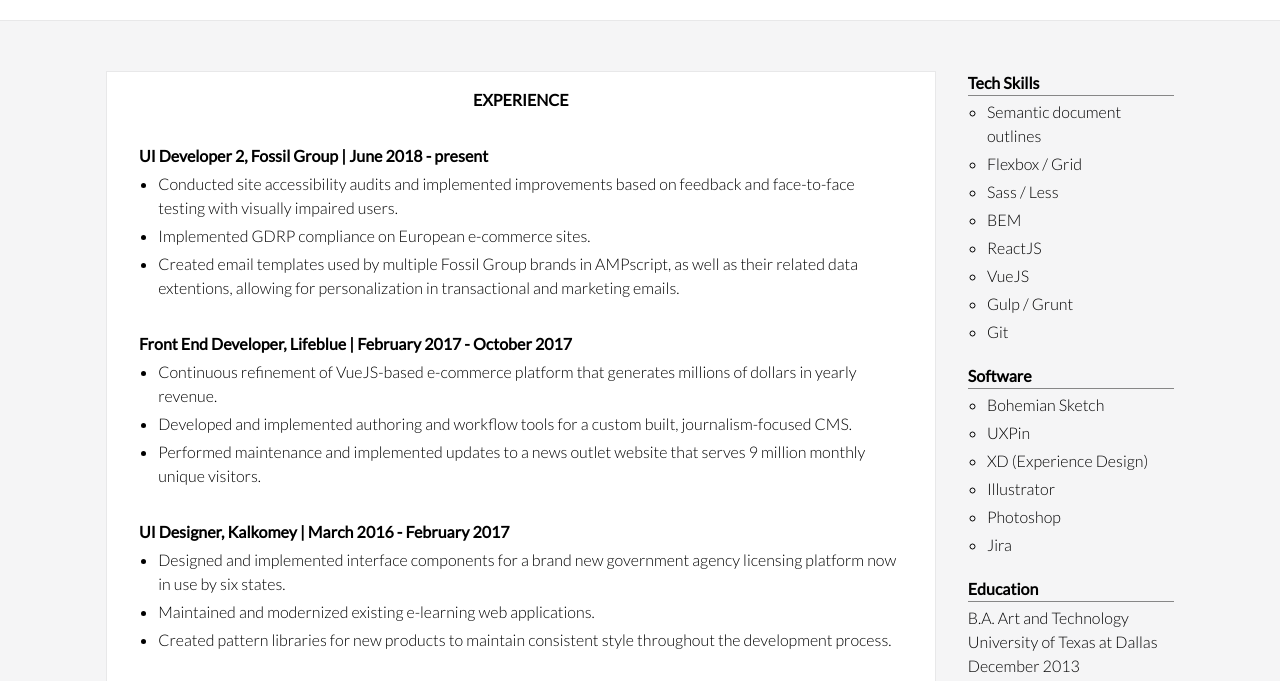
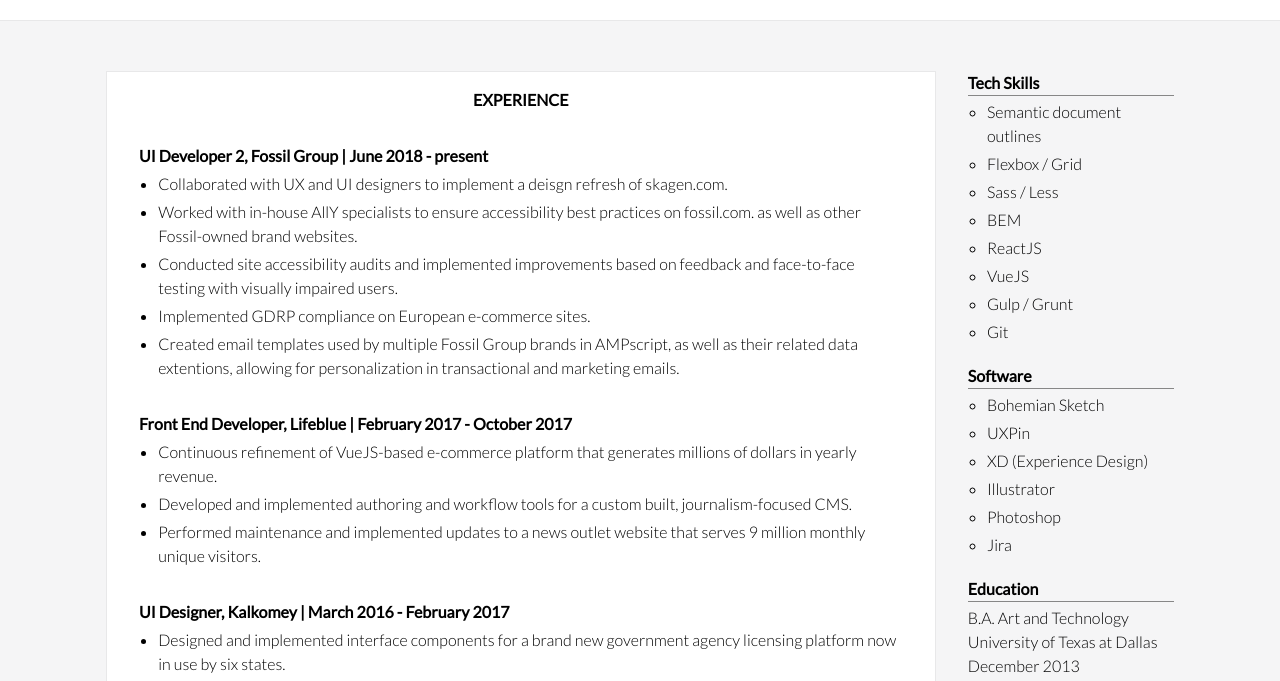
Before and after one commit to bradbrock/cv, a website: page index.html in a window 1280 px wide. Shown: the part 112-793 px from the top of the page. Drawn offline with Linux system fonts and the light colour scheme.

Commit message:
Added to work history.

```diff
--- a/index.html
+++ b/index.html
@@ -55,6 +55,8 @@
                     <article>
                         <h4>UI Developer 2, Fossil Group | June 2018 - present</h4>
                         <ul>
+                            <li>Collaborated with UX and UI designers to implement a deisgn refresh of skagen.com.</li>
+                            <li>Worked with in-house AllY specialists to ensure accessibility best practices on fossil.com. as well as other Fossil-owned brand websites.</li>
                             <li>Conducted site accessibility audits and implemented improvements based on feedback and face-to-face testing with visually impaired users.</li>
                             <li>Implemented GDRP compliance on European e-commerce sites.</li>
                             <li>Created email templates used by multiple Fossil Group brands in AMPscript, as well as their related data extentions, allowing for personalization in transactional and marketing emails.</li>
```
Also changed, not shown: 1 other file.
